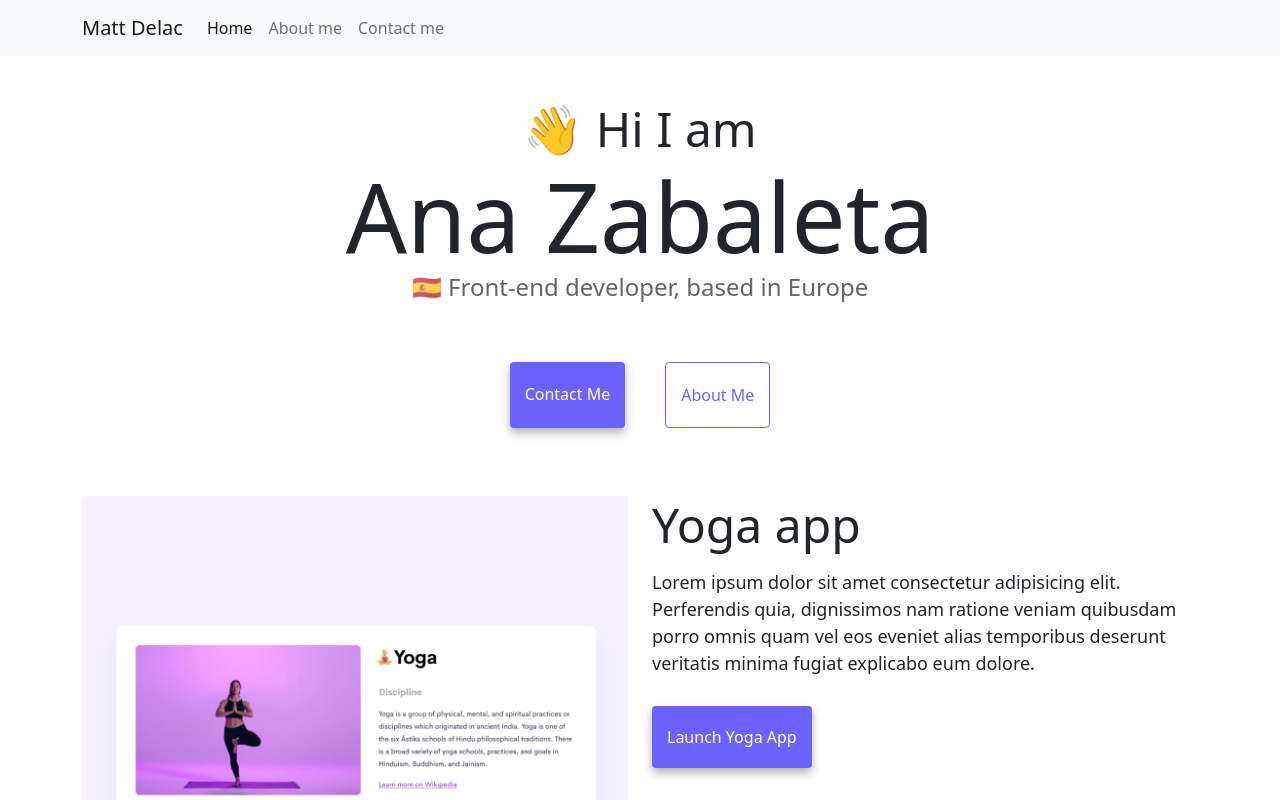
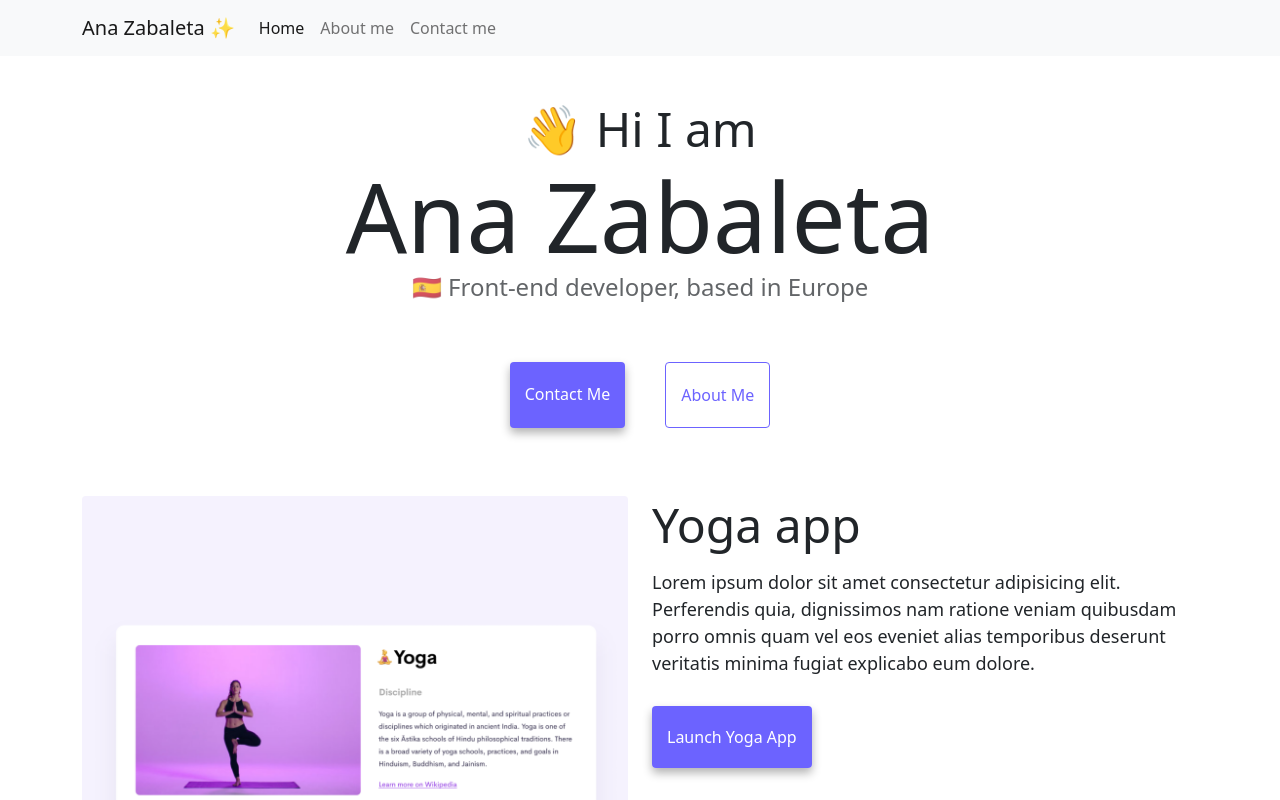
Before and after one commit to Zana2234/Porfoliweb-SEOFriendly, a website: page index.html in a window 1280 px wide. Shown: the top 800 px of the page. Drawn offline with nearby package versions, Linux system fonts and the light colour scheme.

Commit message:
Change name

```diff
--- a/index.html
+++ b/index.html
@@ -21,7 +21,7 @@
   <body>
     <nav class="navbar navbar-expand-lg navbar-light bg-light fixed-top">
       <div class="container">
-        <a class="navbar-brand" href="/" title="Homepage">Matt Delac</a>
+        <a class="navbar-brand" href="/" title="Homepage">Ana Zabaleta ✨</a>
         <button
           class="navbar-toggler"
           type="button"
```
